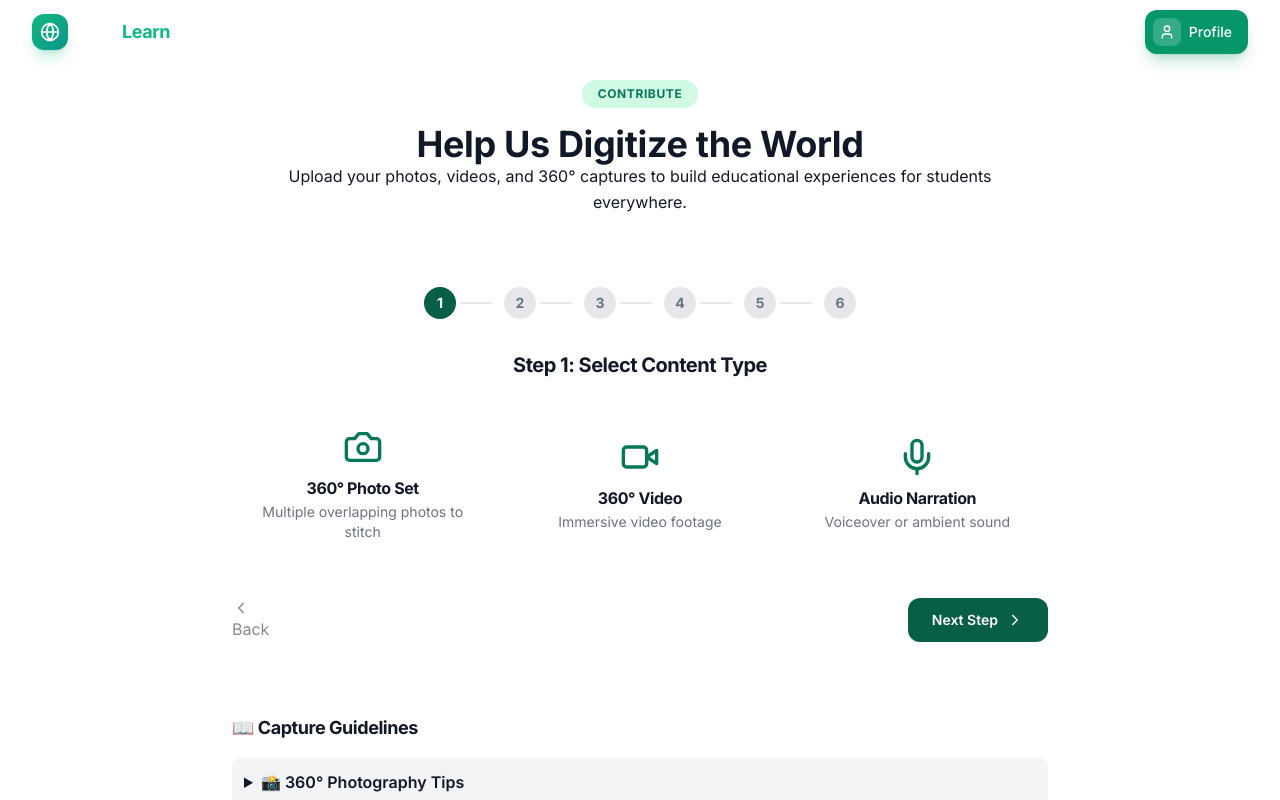
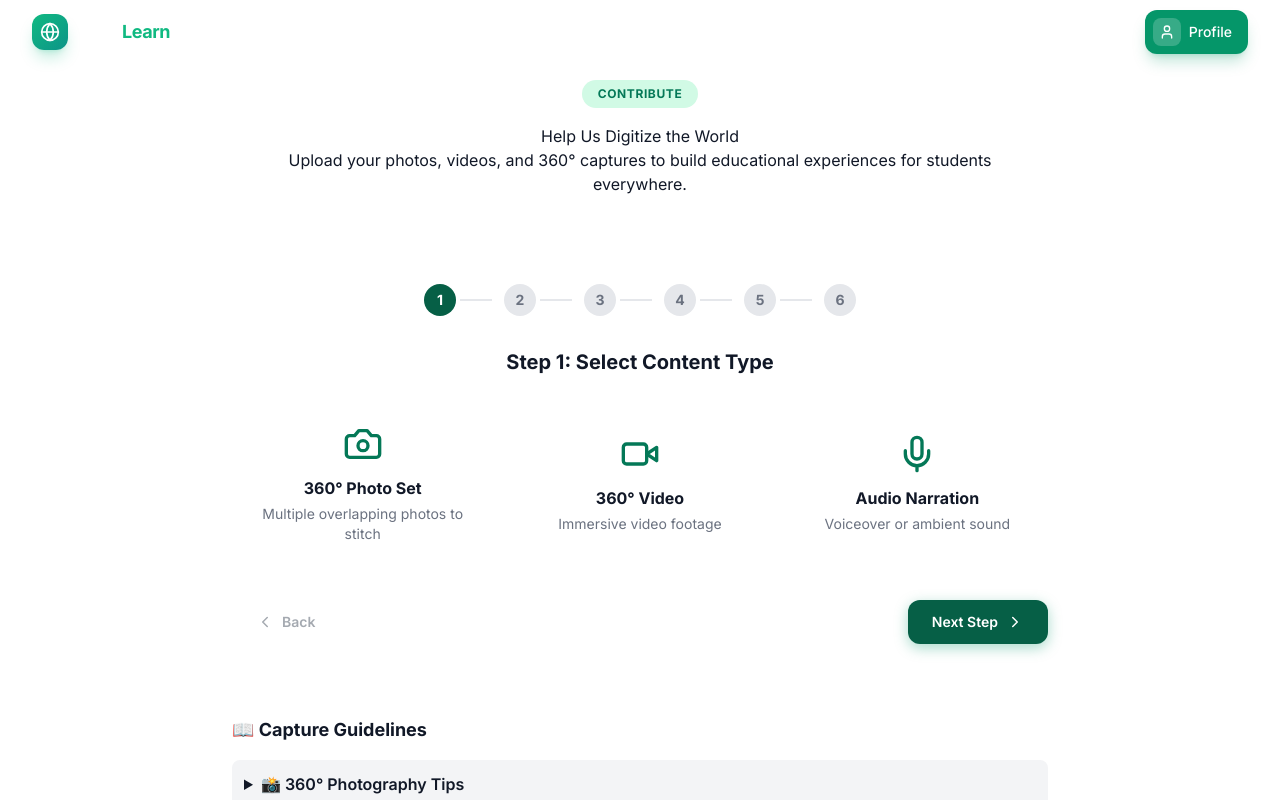
Before and after one commit to MphoBeeThwala/Ahava-Visual-Learning-App, a React (Vite) app in the folder TerraLearn-App/: page /upload in a window 1280 px wide. Shown: the top 800 px of the page. Built offline with nearby package versions, Linux system fonts and the light colour scheme.

Commit message:
Update index.css

```diff
--- a/TerraLearn-App/src/index.css
+++ b/TerraLearn-App/src/index.css
@@ -1,63 +1,37 @@
-/* Import Inter font */
 @import url('https://fonts.googleapis.com/css2?family=Inter:wght@300;400;500;600;700;800;900&display=swap');
 
 @tailwind base;
 @tailwind components;
 @tailwind utilities;
 
-/* Base layer: global resets and typography */
 @layer base {
   html {
-    font-family: 'Inter', -apple-system, BlinkMacSystemFont, 'Segoe UI', Roboto, sans-serif;
+    scroll-behavior: smooth;
     -webkit-font-smoothing: antialiased;
     -moz-osx-font-smoothing: grayscale;
-    scroll-behavior: smooth;
   }
 
   body {
-    @apply bg-white text-gray-900;
-    line-height: 1.6;
-    font-weight: 400;
-  }
-
-  h1, h2, h3, h4, h5, h6 {
-    @apply font-bold tracking-tight text-gray-900;
-    line-height: 1.2;
-  }
-
-  h1 {
-    @apply text-4xl md:text-5xl;
-    letter-spacing: -0.02em;
-  }
-
-  h2 {
-    @apply text-3xl md:text-4xl;
-    letter-spacing: -0.01em;
-  }
-
-  h3 {
-    @apply text-2xl md:text-3xl;
+    @apply bg-white text-gray-900 antialiased;
+    font-family: 'Inter', -apple-system, BlinkMacSystemFont, 'Segoe UI', Roboto, sans-serif;
   }
 
   img {
-    max-width: 100%;
-    height: auto;
+    @apply max-w-full h-auto;
   }
 }
 
-/* Components layer: reusable UI blocks */
 @layer components {
   .container-modern {
-    @apply w-full mx-auto px-4 sm:px-6 lg:px-8;
-    max-width: 1280px;
+    @apply w-full mx-auto px-4 sm:px-6 lg:px-8 max-w-7xl;
   }
 
   .section {
-    @apply py-16 md:py-20;
+    @apply py-16 md:py-20 lg:py-24;
   }
 
   .section-header {
-    @apply text-center max-w-3xl mx-auto mb-12;
+    @apply text-center max-w-3xl mx-auto mb-12 md:mb-16;
   }
 
   .card-modern {
@@ -67,25 +41,26 @@
   }
 
   .card-modern:hover {
-    box-shadow: 0 8px 30px rgba(0,0,0,0.12);
+    box-shadow: 0 10px 40px rgba(0,0,0,0.1);
     transform: translateY(-2px);
   }
 
   .glass {
     background: rgba(255, 255, 255, 0.9);
     backdrop-filter: blur(20px);
+    -webkit-backdrop-filter: blur(20px);
     border: 1px solid rgba(255, 255, 255, 0.3);
   }
 
   .glass-dark {
     background: rgba(0, 0, 0, 0.5);
     backdrop-filter: blur(20px);
+    -webkit-backdrop-filter: blur(20px);
     border: 1px solid rgba(255, 255, 255, 0.1);
   }
 
   .btn-modern {
-    @apply inline-flex items-center justify-center gap-2 px-6 py-3 rounded-xl font-semibold text-sm;
-    transition: all 0.2s ease;
+    @apply inline-flex items-center justify-center gap-2 px-6 py-3 rounded-xl font-semibold text-sm transition-all duration-200;
   }
 
   .btn-modern:active {
@@ -93,20 +68,20 @@
   }
 
   .btn-primary {
-    @apply btn-modern bg-emerald-600 text-white;
+    @apply btn-modern bg-emerald-600 text-white hover:bg-emerald-700;
+    box-shadow: 0 4px 14px rgba(5, 150, 105, 0.35);
   }
 
   .btn-primary:hover {
-    @apply bg-emerald-700;
-    box-shadow: 0 4px 15px rgba(16, 185, 129, 0.4);
+    box-shadow: 0 6px 20px rgba(5, 150, 105, 0.45);
   }
 
   .btn-secondary {
-    @apply btn-modern bg-gray-100 text-gray-900;
+    @apply btn-modern bg-gray-100 text-gray-900 hover:bg-gray-200;
   }
 
-  .btn-secondary:hover {
-    @apply bg-gray-200;
+  .btn-ghost {
+    @apply btn-modern text-gray-600 hover:bg-gray-100;
   }
 
   .badge {
@@ -126,17 +101,20 @@
   }
 
   .input-modern {
-    @apply w-full px-4 py-3 rounded-xl border border-gray-200 bg-white text-sm;
+    @apply w-full px-4 py-3 rounded-xl border border-gray-200 bg-white text-sm transition-all duration-200;
   }
 
   .input-modern:focus {
     @apply outline-none border-emerald-500;
-    box-shadow: 0 0 0 3px rgba(16, 185, 129, 0.15);
+    box-shadow: 0 0 0 3px rgba(5, 150, 105, 0.15);
+  }
+
+  .input-modern::placeholder {
+    @apply text-gray-400;
   }
 
   .tab-modern {
-    @apply px-4 py-2.5 rounded-lg text-sm font-medium text-gray-500;
-    transition: all 0.2s ease;
+    @apply px-4 py-2.5 rounded-lg text-sm font-medium text-gray-500 transition-all duration-200;
   }
 
   .tab-modern:hover {
@@ -148,7 +126,7 @@
   }
 
   .img-hover {
-    transition: transform 0.5s ease;
+    transition: transform 0.6s cubic-bezier(0.4, 0, 0.2, 1);
   }
 
   .group:hover .img-hover {
@@ -168,7 +146,6 @@
   }
 }
 
-/* Utilities layer: custom helpers */
 @layer utilities {
   .text-balance {
     text-wrap: balance;
```
